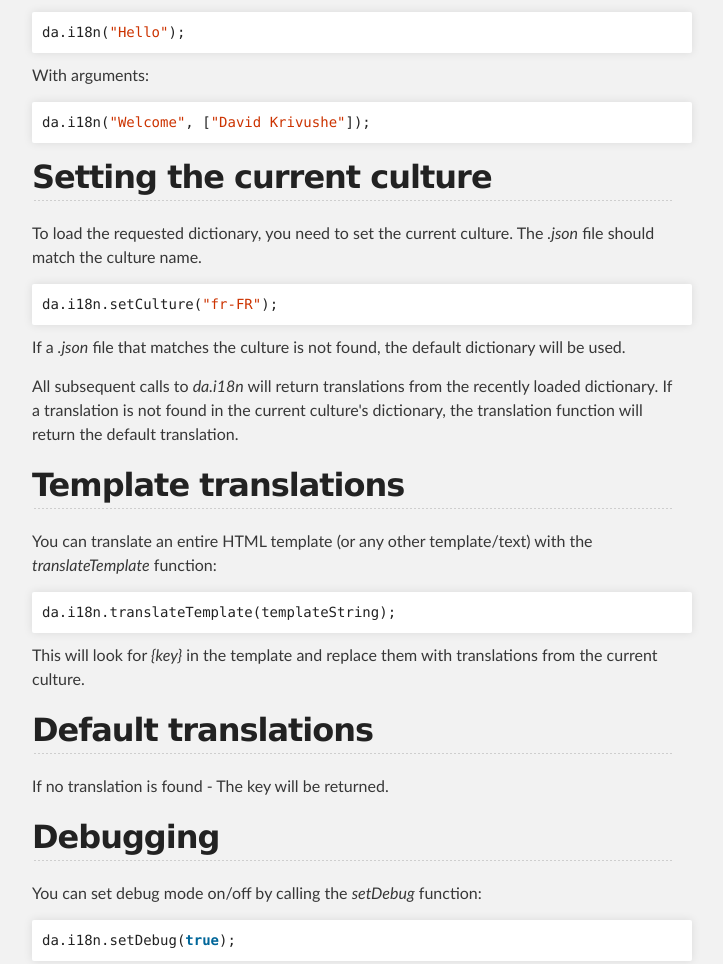
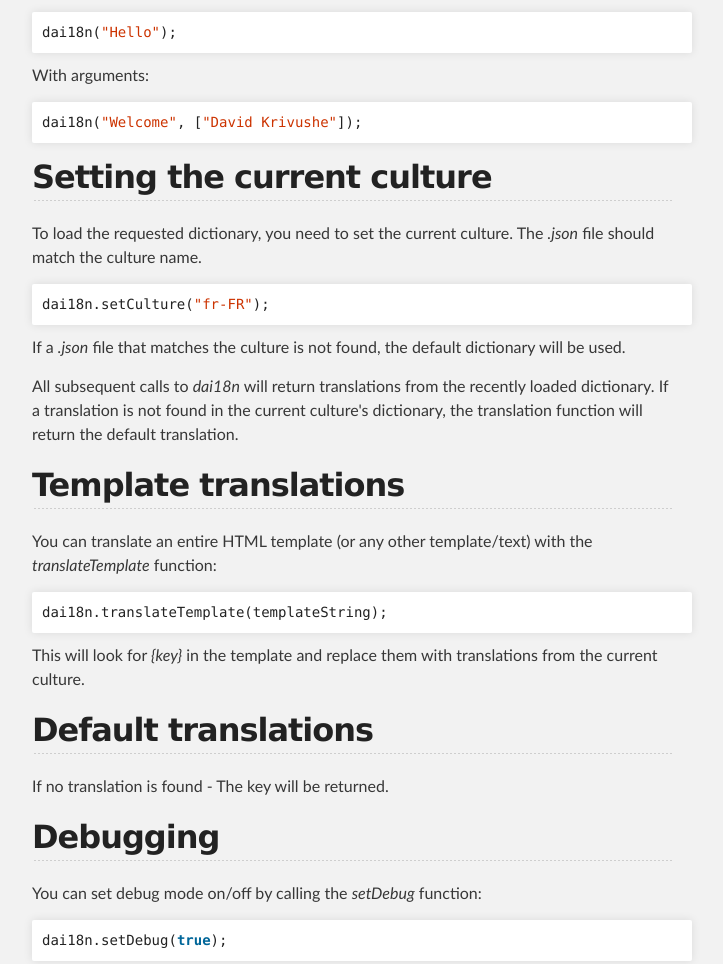
Before and after one commit to datorama/i18n, a plain HTML site: page index.html in a window 1280 px wide. Shown: the part 826-1790 px from the top of the page, without its empty margins (288-1011 px from the left). Drawn offline with Linux system fonts and the light colour scheme.

Commit message:
Fix index

```diff
--- a/index.html
+++ b/index.html
@@ -57,12 +57,12 @@ Each file contains key-value pairs for the language they translate.</p>
 
 <p>Without arguments:</p>
 
-<div class="highlight highlight-javascript"><pre><span class="nx">da</span><span class="p">.</span><span class="nx">i18n</span><span class="p">(</span><span class="s2">"Hello"</span><span class="p">);</span>
+<div class="highlight highlight-javascript"><pre><span class="nx">dai18n</span><span class="p">(</span><span class="s2">"Hello"</span><span class="p">);</span>
 </pre></div>
 
 <p>With arguments:</p>
 
-<div class="highlight highlight-javascript"><pre><span class="nx">da</span><span class="p">.</span><span class="nx">i18n</span><span class="p">(</span><span class="s2">"Welcome"</span><span class="p">,</span> <span class="p">[</span><span class="s2">"David Krivushe"</span><span class="p">]);</span>
+<div class="highlight highlight-javascript"><pre><span class="nx">dai18n</span><span class="p">(</span><span class="s2">"Welcome"</span><span class="p">,</span> <span class="p">[</span><span class="s2">"David Krivushe"</span><span class="p">]);</span>
 </pre></div>
 
 <h2>
@@ -71,12 +71,12 @@ Each file contains key-value pairs for the language they translate.</p>
 <p>To load the requested dictionary, you need to set the current culture.
 The <em>.json</em> file should match the culture name.</p>
 
-<div class="highlight highlight-javascript"><pre><span class="nx">da</span><span class="p">.</span><span class="nx">i18n</span><span class="p">.</span><span class="nx">setCulture</span><span class="p">(</span><span class="s2">"fr-FR"</span><span class="p">);</span>
+<div class="highlight highlight-javascript"><pre><span class="nx">dai18n</span><span class="p">.</span><span class="nx">setCulture</span><span class="p">(</span><span class="s2">"fr-FR"</span><span class="p">);</span>
 </pre></div>
 
 <p>If a <em>.json</em> file that matches the culture is not found, the default dictionary will be used.</p>
 
-<p>All subsequent calls to <em>da.i18n</em> will return translations from the recently loaded dictionary.
+<p>All subsequent calls to <em>dai18n</em> will return translations from the recently loaded dictionary.
 If a translation is not found in the current culture's dictionary, the translation function will return the default translation.</p>
 
 <h2>
@@ -84,7 +84,7 @@ If a translation is not found in the current culture's dictionary, the translati
 
 <p>You can translate an entire HTML template (or any other template/text) with the <em>translateTemplate</em> function:</p>
 
-<div class="highlight highlight-javascript"><pre><span class="nx">da</span><span class="p">.</span><span class="nx">i18n</span><span class="p">.</span><span class="nx">translateTemplate</span><span class="p">(</span><span class="nx">templateString</span><span class="p">);</span>
+<div class="highlight highlight-javascript"><pre><span class="nx">dai18n</span><span class="p">.</span><span class="nx">translateTemplate</span><span class="p">(</span><span class="nx">templateString</span><span class="p">);</span>
 </pre></div>
 
 <p>This will look for <em>{key}</em> in the template and replace them with translations from the current culture.</p>
@@ -99,7 +99,7 @@ If a translation is not found in the current culture's dictionary, the translati
 
 <p>You can set debug mode on/off by calling the <em>setDebug</em> function:</p>
 
-<div class="highlight highlight-javascript"><pre><span class="nx">da</span><span class="p">.</span><span class="nx">i18n</span><span class="p">.</span><span class="nx">setDebug</span><span class="p">(</span><span class="kc">true</span><span class="p">);</span>
+<div class="highlight highlight-javascript"><pre><span class="nx">dai18n</span><span class="p">.</span><span class="nx">setDebug</span><span class="p">(</span><span class="kc">true</span><span class="p">);</span>
 </pre></div>
 
 <p>This will result in alerts popping up when no translation is found for a certain key.</p>
```
